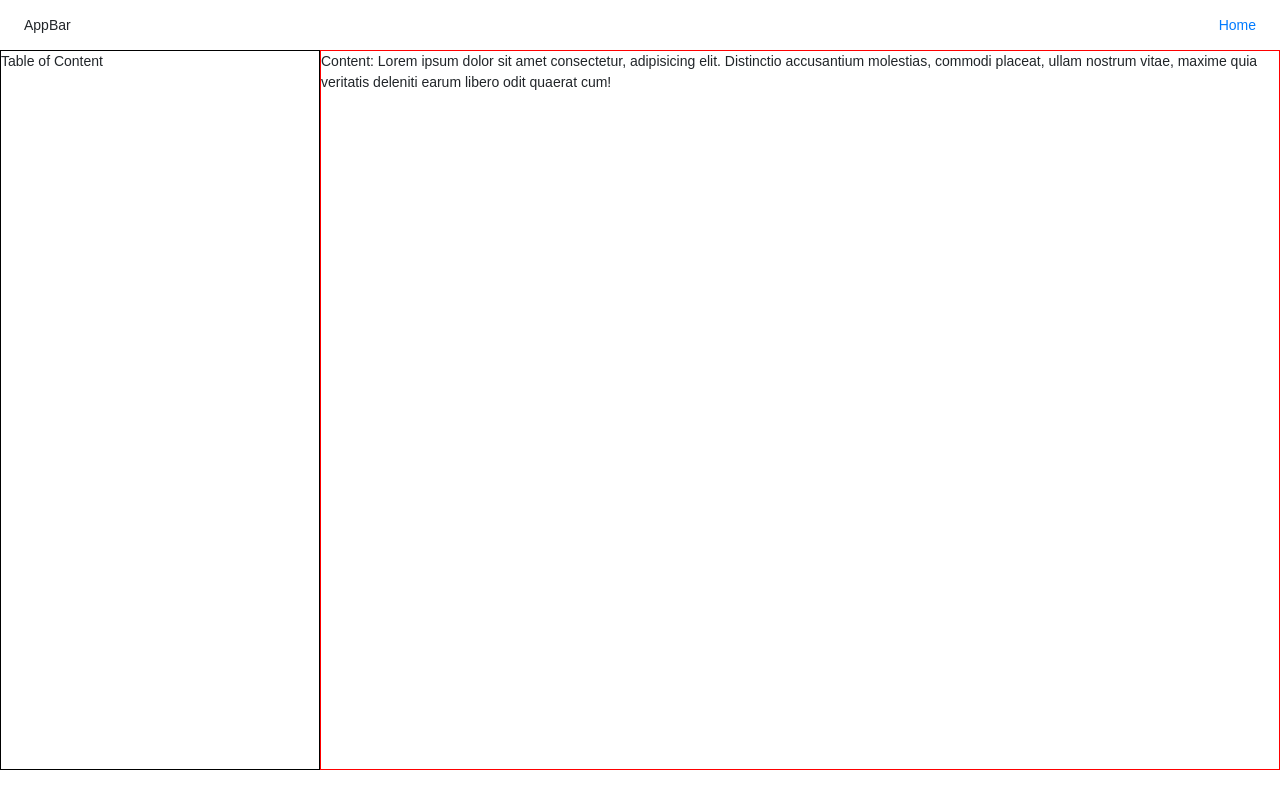
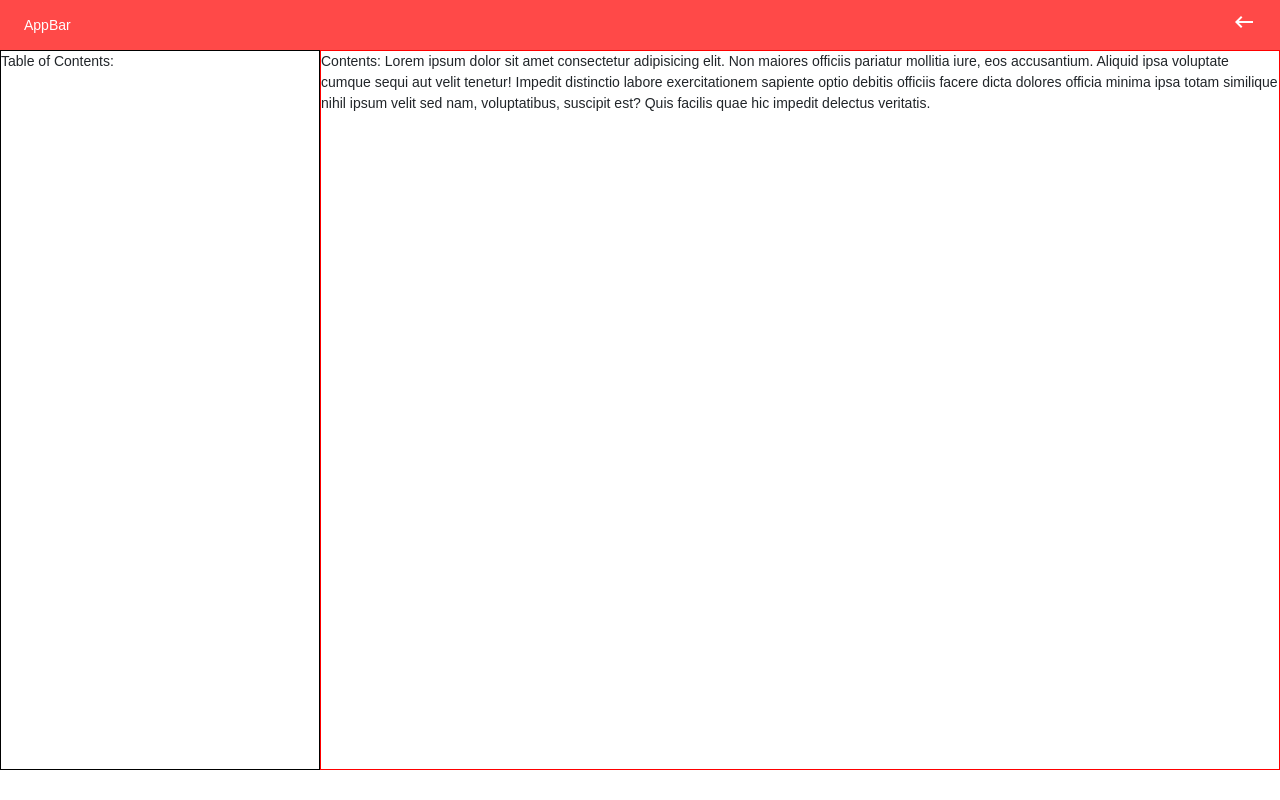
Before and after one commit to CheeseBoyd/react-resume, a React (Create React App) app: page /resume in a window 1280 px wide. Built offline with nearby package versions, Linux system fonts and the light colour scheme; a web font is replaced by a local one.

Commit message:
added content and test data

```diff
--- a/src/components/resume/Resume.js
+++ b/src/components/resume/Resume.js
@@ -1,6 +1,9 @@
 import React from 'react';
 import styled from 'styled-components';
 import {Link} from 'react-router-dom';
+import AppBar from './navigation/AppBar';
+import Fields from './fields/Fields';
+import Content from './content/Content';
 
 const StyledMain = styled.div`
     display: grid;
@@ -34,47 +37,36 @@ const StyledContent = styled.div`
     @media (min-width: 1200px) {grid-column: 2 / span 1;}
 `;
 
-const StyledAppbar = styled.header`
-    height: 50px;
-    width: 100%;
-    display: flex;
-    align-items: center;
-`;
+// sample data
+const school1 = "Lorem, ipsum dolor sit amet consectetur adipisicing elit. Odit eum doloremque temporibus ducimus adipisci odio libero quae quaerat commodi eveniet aut tenetur, a incidunt reprehenderit!"
+const school2 = "Lorem ipsum dolor sit amet consectetur adipisicing elit. Error, cupiditate?"
 
-const AppBar = (props)=>{
+const work1 = "Lorem ipsum dolor, sit amet consectetur adipisicing elit."
+const work2 = "Lorem ipsum, dolor sit amet consectetur adipisicing elit. Totam dolore quae expedita provident, impedit optio aliquid consectetur nobis dignissimos sit?"
 
-    const spanStyle={
-        "paddingLeft": "1.5rem",
-    }
+const skill1 = "Lorem ipsum dolor sit amet consectetur adipisicing elit. Facilis, vitae!"
+const skill2 = "Lorem ipsum dolor sit amet consectetur adipisicing elit. Laboriosam, iure."
 
-    const elementStyle={
-        "marginLeft": "auto",
-        "paddingRight": "1.5rem",
-    }
-
-    return(
-    <StyledAppbar>
-        <span style={spanStyle}>{props.title}</span>
-        <Link style={elementStyle} to={"/"}>Home</Link>
-    </StyledAppbar>
-    )
+const data = {
+    "education": [school1, school2],
+    "experience": [work1, work2],
+    "skills": [skill1, skill2],
 }
 
-
-
-const Resume = ({resume, element}) =>{
+const Resume = ({resume}) =>{
 // const entries = Object.entries(resume); // return the resume key val array
-
     return(
         <div>
             <AppBar title={'AppBar'} />
             <StyledMain>
                 <StyledTableOfContent>
-                    Table of Content
+                    { /* /resume/:category */ }
+                    <Fields />
                 </StyledTableOfContent>
 
                 <StyledContent>
-                Content: Lorem ipsum dolor sit amet consectetur, adipisicing elit. Distinctio accusantium molestias, commodi placeat, ullam nostrum vitae, maxime quia veritatis deleniti earum libero odit quaerat cum!
+                { /* /resume/skills */ }
+                <Content />
                 </StyledContent>
             </StyledMain>
         </div>
--- /dev/null
+++ b/src/components/resume/content/Content.js
@@ -0,0 +1,11 @@
+import React from 'react';
+
+const Content = (props)=>{
+    return(
+        <div>
+            Contents: Lorem ipsum dolor sit amet consectetur adipisicing elit. Non maiores officiis pariatur mollitia iure, eos accusantium. Aliquid ipsa voluptate cumque sequi aut velit tenetur! Impedit distinctio labore exercitationem sapiente optio debitis officiis facere dicta dolores officia minima ipsa totam similique nihil ipsum velit sed nam, voluptatibus, suscipit est? Quis facilis quae hic impedit delectus veritatis.
+        </div>
+    )
+}
+
+export default Content;
--- a/src/components/resume/fields/Fields.js
+++ b/src/components/resume/fields/Fields.js
@@ -1,15 +1,18 @@
 import React from 'react';
+import styled from 'styled-components';
+
 
 class Fields extends React.Component {
-    Constructor(){
-        super();
-        this.state = {
-            isMinified: this.props.isMinified,
-        }
+    constructor(props){
+        super(props);
     }
 
     render(){
-        // stuff
+        return(
+            <div>
+                Table of Contents:
+            </div>
+        )
     }
 }
 
--- /dev/null
+++ b/src/components/resume/navigation/AppBar.js
@@ -0,0 +1,36 @@
+import React from 'react';
+import styled from 'styled-components';
+import {Link} from 'react-router-dom';
+
+const StyledAppbar = styled.header`
+    height: 50px;
+    width: 100%;
+    display: flex;
+    align-items: center;
+    color: white;
+    a {color: white;}
+    a: hover {color: #f7ce3e;}
+`;
+
+const AppBar = (props)=>{
+
+    const spanStyle={
+        "paddingLeft": "1.5rem",
+    }
+
+    const linkStyle={
+        "textDecoration": "none",
+        "marginLeft": "auto",
+        "paddingRight": "1.5rem",
+    }
+
+    return(
+    <StyledAppbar className="background-red-warm" >
+        <span style={spanStyle}>{props.title}</span>
+        <Link style={linkStyle} to={"/"}><i class="material-icons">keyboard_backspace</i></Link>
+    </StyledAppbar>
+    )
+}
+
+
+export default AppBar;
```
